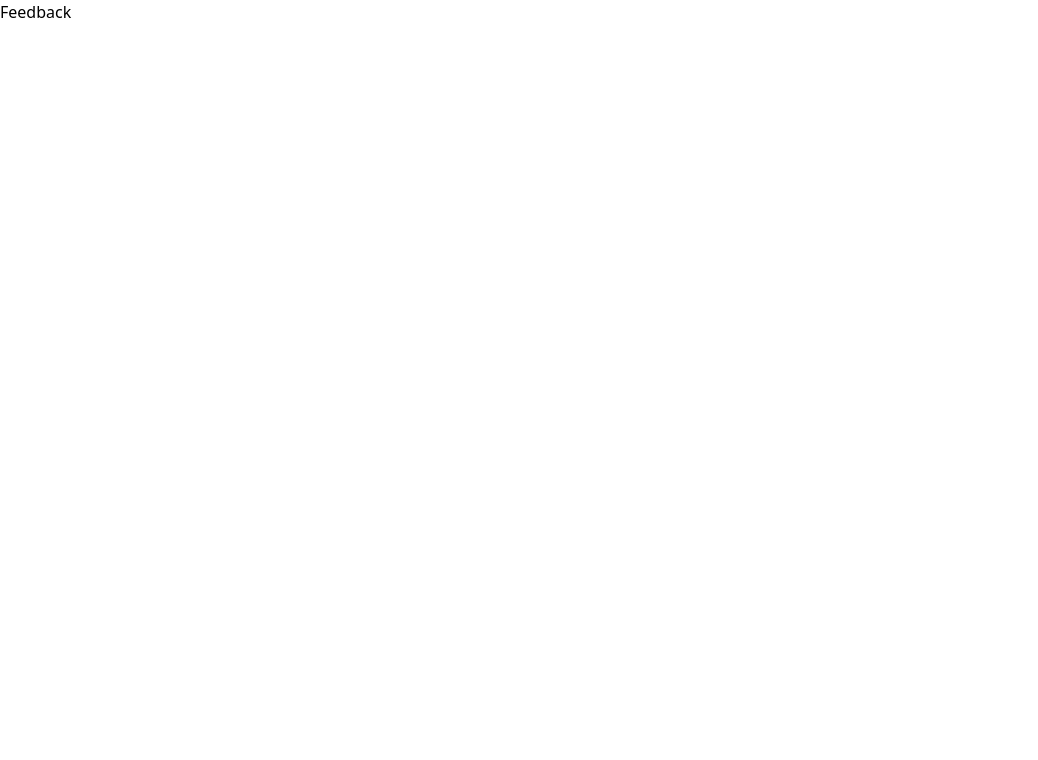
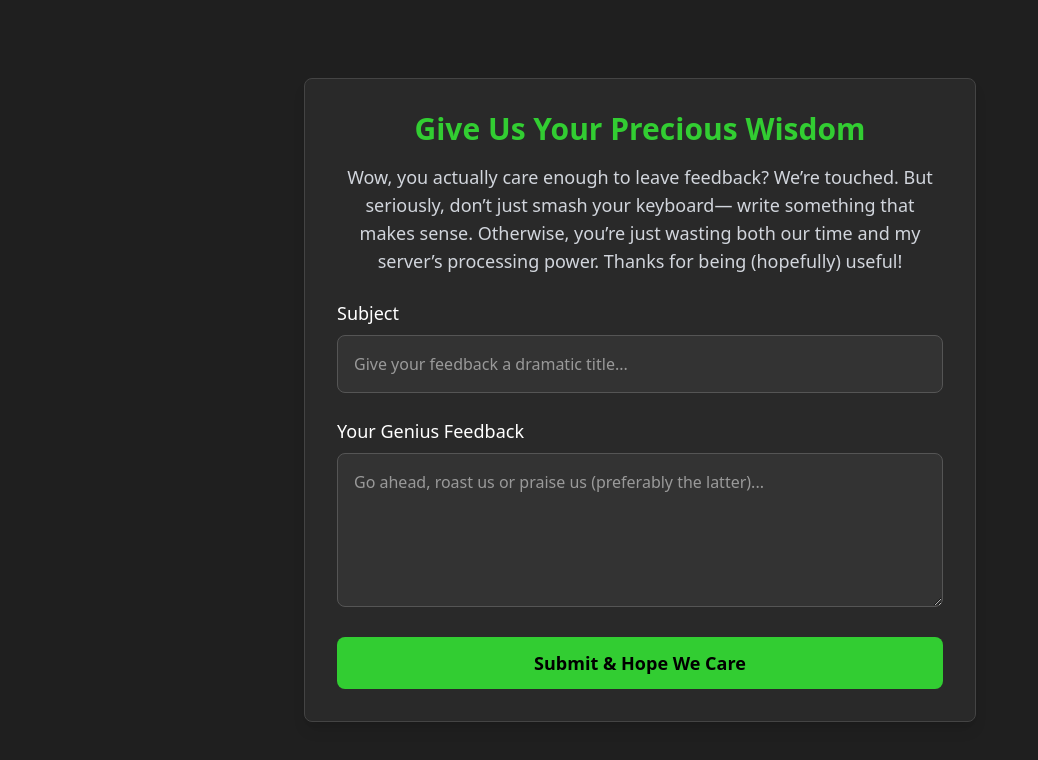
Before and after one commit to Aman-Krishnarth/Big-Brainer, a React (Vite) app in the folder frontend/: page /feedback in a window 1280 px wide. Shown: the top 760 px of the page, without its empty margins (0-1038 px from the left). Built offline with nearby package versions, Linux system fonts and the light colour scheme.

Commit message:
Designed feedback form

```diff
--- a/frontend/src/components/Feedback/Feedback.jsx
+++ b/frontend/src/components/Feedback/Feedback.jsx
@@ -1,9 +1,85 @@
-import React from 'react'
+import React, { useState } from "react";
+import axios from "axios";
 
 function Feedback() {
-  return (
-    <div>Feedback</div>
-  )
+    const [subject, setSubject] = useState("");
+    const [content, setContent] = useState("");
+
+    const handleChange = (e) => {
+        if (e.target.id === "subject") {
+            setSubject(e.target.value);
+        } else {
+            setContent(e.target.value);
+        }
+    };
+
+    const handleSubmit = (e) => {
+        e.preventDefault();
+
+        console.log(subject);
+        console.log(content);
+    };
+
+    return (
+        <div className="flex justify-center items-center min-h-screen bg-[#1F1F1F] text-white p-6">
+            <div className="w-full max-w-2xl bg-[#292929] p-8 rounded-lg shadow-lg border border-[#444]">
+                {/* Heading */}
+                <h1 className="text-3xl font-bold text-center mb-4 text-[#32CD32]">
+                    Give Us Your Precious Wisdom
+                </h1>
+
+                {/* Paragraph */}
+                <p className="text-gray-300 text-center mb-6 text-lg">
+                    Wow, you actually care enough to leave feedback? We’re
+                    touched. But seriously, don’t just smash your keyboard—
+                    write something that makes sense. Otherwise, you’re just
+                    wasting both our time and my server’s processing power.
+                    Thanks for being (hopefully) useful!
+                </p>
+
+                {/* Form */}
+                <form className="space-y-6" onSubmit={handleSubmit}>
+                    <div>
+                        <label className="block text-lg mb-2" htmlFor="subject">
+                            Subject
+                        </label>
+                        <input
+                            type="text"
+                            id="subject"
+                            value={subject}
+                            onChange={handleChange}
+                            className="w-full p-4 bg-[#333] text-white rounded-lg border border-[#555] focus:ring-2 focus:ring-[#32CD32] focus:outline-none"
+                            placeholder="Give your feedback a dramatic title..."
+                        />
+                    </div>
+
+                    <div>
+                        <label
+                            className="block text-lg mb-2"
+                            htmlFor="feedback"
+                        >
+                            Your Genius Feedback
+                        </label>
+                        <textarea
+                            id="feedback"
+                            rows="5"
+                            value={content}
+                            onChange={handleChange}
+                            className="w-full p-4 bg-[#333] text-white rounded-lg border border-[#555] focus:ring-2 focus:ring-[#32CD32] focus:outline-none"
+                            placeholder="Go ahead, roast us or praise us (preferably the latter)..."
+                        ></textarea>
+                    </div>
+
+                    <button
+                        type="submit"
+                        className="w-full bg-[#32CD32] text-black text-lg font-semibold py-3 rounded-lg hover:bg-[#28A428] transition-transform transform hover:scale-105"
+                    >
+                        Submit & Hope We Care
+                    </button>
+                </form>
+            </div>
+        </div>
+    );
 }
 
-export default Feedback
+export default Feedback;
```
